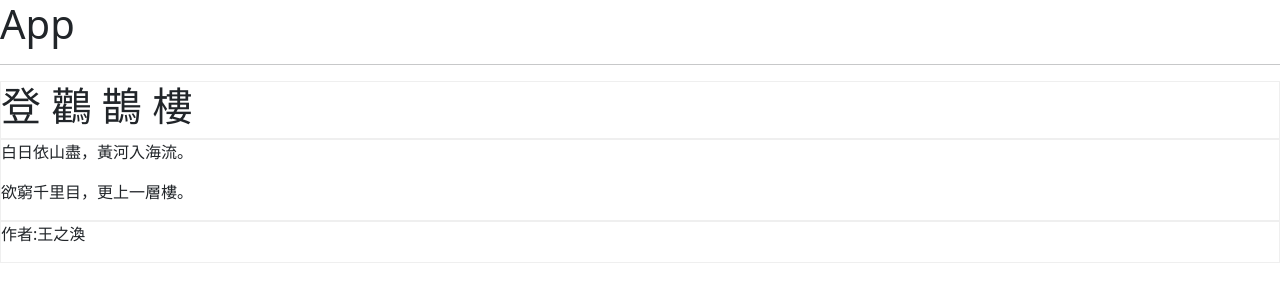
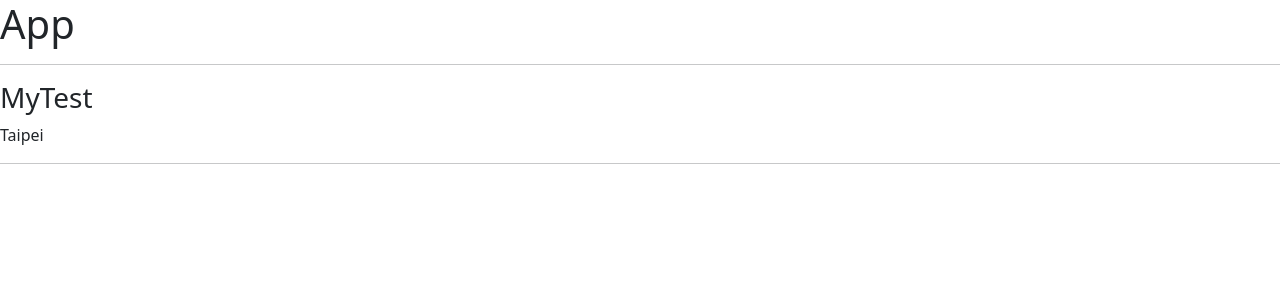
Before and after one commit to lienyun/20220918--component-note, a Vue app: page / in a window 1280 px wide. Shown: the top 302 px of the page. Built offline with nearby package versions, Linux system fonts and the light colour scheme.

Commit message:
20220919 Scoped Slots

```diff
--- /dev/null
+++ b/src/components/06.scoped-slot/App.vue
@@ -0,0 +1,27 @@
+<template>
+  <div>
+    <h1>App</h1>
+    <hr>
+    <MyTest>
+      <template v-slot:default="scope">
+        <p>{{ scope.info.address }}</p>
+      </template>
+    </MyTest>
+  </div>
+</template>
+
+<script>
+import MyTest from './MyTest.vue'
+
+export default {
+  name: "MyApp",
+  data() {
+    return {
+      count: 0
+    };
+  },
+  components: {
+    MyTest,
+  }
+}
+</script>
--- /dev/null
+++ b/src/components/06.scoped-slot/MyTest.vue
@@ -0,0 +1,24 @@
+<template>
+  <div>
+    <h3>MyTest</h3>
+    <slot :info="information" :msg="message"></slot>
+    <hr>
+
+  </div>
+</template>
+
+<script>
+export default {
+  name: "MyTest",
+  data() {
+    return {
+      information: {
+        phone: '0900000000',
+        address: 'Taipei'
+      },
+      message: 'abc'
+    }
+  },
+
+}
+</script>
--- a/src/main.js
+++ b/src/main.js
@@ -1,6 +1,6 @@
 import { createApp } from 'vue'
 import './style.css'
-import App from './components/05.named-slot/App.vue'
+import App from './components/06.scoped-slot/App.vue'
 import "bootstrap/dist/css/bootstrap.min.css"
 import 'bootstrap'
 
```
Also changed, not shown: src/components/06.scoped-slot/MyTable.vue (added).
